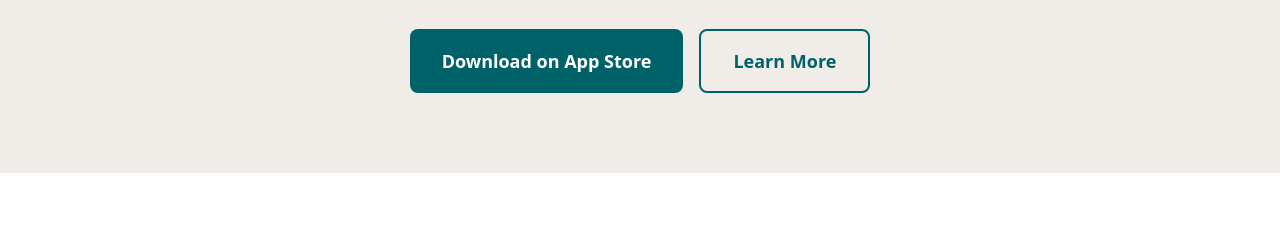
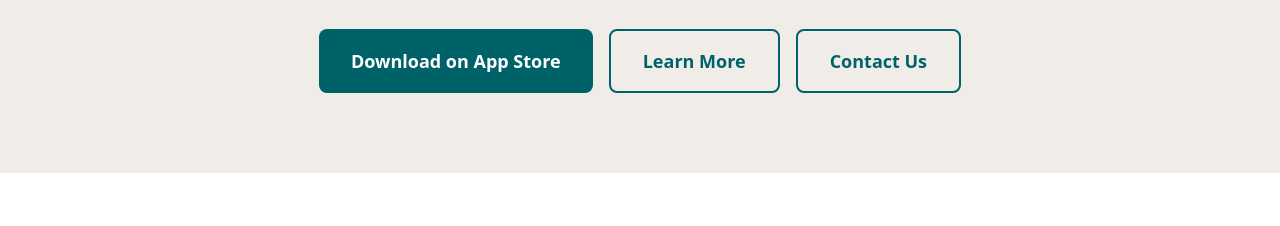
Before and after one commit to danielennis000/test-vibecoding, a plain HTML site: page index.html in a window 1280 px wide. Shown: the part 287-513 px from the top of the page. Drawn offline with nearby package versions, Linux system fonts and the light colour scheme.

Commit message:
Update landing page content and styling

```diff
--- a/index.html
+++ b/index.html
@@ -59,6 +59,10 @@
                 <button class="border-2 border-brand-teal text-brand-teal px-8 py-4 rounded-lg text-lg font-semibold hover:bg-brand-teal hover:text-white transition-colors">
                     Learn More
                 </button>
+                <button class="border-2 border-brand-teal text-brand-teal px-8 py-4 rounded-lg text-lg font-semibold hover:bg-brand-teal hover:text-white transition-colors">
+                    Contact Us
+                </button>
+
             </div>
         </div>
     </section>
```
